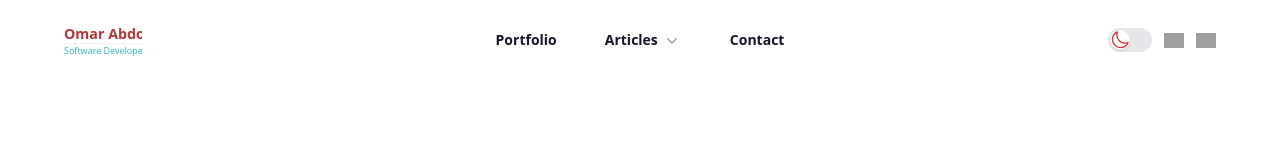
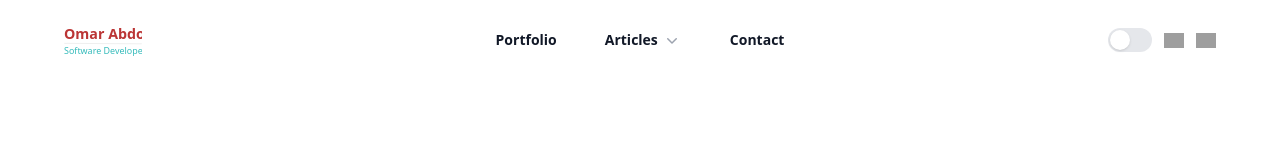
Before and after one commit to OmarAbdo/Omar, a React (Vite) app: page / in a window 1280 px wide. Shown: the top 160 px of the page. Built offline with nearby package versions, Linux system fonts and the light colour scheme; grey boxes are pictures that could not be loaded; a web font is replaced by a local one.

Commit message:
Applying dark theme functionality

```diff
--- a/src/components/common/toggle/toggle.tsx
+++ b/src/components/common/toggle/toggle.tsx
@@ -1,87 +1,35 @@
 import React from "react";
 import { Switch } from "@headlessui/react";
+import { useTheme } from "../../../utils/ThemeContext";
 
 interface ToggleProps {
-  onClick?: () => void;
-  toggled: boolean
+  onClick: () => void; // Define the expected function signature
+  toggled: boolean; // Define the expected boolean prop
 }
 
 function classNames(...classes: (string | boolean)[]): string {
   return classes.filter(Boolean).join(" ");
 }
 
-const Toggle: React.FC<ToggleProps> = ({ onClick, toggled }) => {
-  const handleToggleClick = () => {
-    if (onClick) {
-      onClick(); // Call the provided onClick function
-    }
-  };
+const Toggle: React.FC<ToggleProps> = () => {
+  const { theme, toggleTheme } = useTheme();
 
   return (
     <Switch
-      checked={toggled}
-      onChange={handleToggleClick}
+      checked={theme === "dark"}
+      onChange={toggleTheme}
       className={classNames(
-        toggled ? "bg-custom-teal" : "bg-gray-200",
+        theme === "dark" ? "bg-custom-teal" : "bg-gray-200",
         "relative inline-flex h-6 w-11 flex-shrink-0 cursor-pointer rounded-full border-2 border-transparent transition-colors duration-200 ease-in-out"
       )}
     >
-      <span className="sr-only">Use setting</span>
+      <span className="sr-only">Toggle Theme</span>
       <span
         className={classNames(
-          toggled ? "translate-x-5" : "translate-x-0",
+          theme === "dark" ? "translate-x-5" : "translate-x-0",
           "pointer-events-none relative inline-block h-5 w-5 transform rounded-full bg-white shadow ring-0 transition duration-200 ease-in-out"
         )}
-      >
-        <span
-          className={classNames(
-            toggled
-              ? "opacity-0 duration-100 ease-out"
-              : "opacity-100 duration-200 ease-in",
-            "absolute inset-0 flex h-full w-full items-center justify-center transition-opacity"
-          )}
-          aria-hidden="true"
-        >
-          <svg
-            xmlns="http://www.w3.org/2000/svg"
-            fill="none"
-            viewBox="0 0 24 24"
-            strokeWidth={1.5}
-            stroke="currentColor"
-            className="w-6 h-6 text-red-600"
-          >
-            <path
-              strokeLinecap="round"
-              strokeLinejoin="round"
-              d="M21.752 15.002A9.72 9.72 0 0 1 18 15.75c-5.385 0-9.75-4.365-9.75-9.75 0-1.33.266-2.597.748-3.752A9.753 9.753 0 0 0 3 11.25C3 16.635 7.365 21 12.75 21a9.753 9.753 0 0 0 9.002-5.998Z"
-            />
-          </svg>
-        </span>
-        <span
-          className={classNames(
-            toggled
-              ? "opacity-100 duration-200 ease-in"
-              : "opacity-0 duration-100 ease-out",
-            "absolute inset-0 flex h-full w-full items-center justify-center transition-opacity"
-          )}
-          aria-hidden="true"
-        >
-          <svg
-            className="w-6 h-6 text-custom-teal"
-            xmlns="http://www.w3.org/2000/svg"
-            fill="none"
-            viewBox="0 0 24 24"
-            strokeWidth={1.5}
-            stroke="currentColor"
-          >
-            <path
-              strokeLinecap="round"
-              strokeLinejoin="round"
-              d="M12 3v2.25m6.364.386-1.591 1.591M21 12h-2.25m-.386 6.364-1.591-1.591M12 18.75V21m-4.773-4.227-1.591 1.591M5.25 12H3m4.227-4.773L5.636 5.636M15.75 12a3.75 3.75 0 1 1-7.5 0 3.75 3.75 0 0 1 7.5 0Z"
-            />
-          </svg>
-        </span>
-      </span>
+      ></span>
     </Switch>
   );
 };
--- a/src/components/footer/Footer.tsx
+++ b/src/components/footer/Footer.tsx
@@ -1,11 +1,11 @@
 // import { useTranslation } from "react-i18next";
-import { navigation } from "./Footer.data"
+import { navigation } from "./Footer.data";
 
 const Footer: React.FC = () => {
   // const { t } = useTranslation();
 
   return (
-    <footer className="bg-white" aria-labelledby="footer-heading">
+    <footer aria-labelledby="footer-heading">
       <h2 id="footer-heading" className="sr-only">
         Footer
       </h2>
--- a/src/components/header/Header.tsx
+++ b/src/components/header/Header.tsx
@@ -16,12 +16,11 @@ const Header: React.FC = () => {
 
   const handleToggle = () => {
     setIsToggled(!isToggled);
-    console.log("This toggle will activate dark mode in the future");
   };
 
 
   return (
-    <header className="bg-white ">
+    <header >
       <nav
         className="mx-auto flex max-w-7xl items-center justify-between p-6 lg:px-8"
         aria-label="Global"
--- a/src/components/service/Service.tsx
+++ b/src/components/service/Service.tsx
@@ -29,7 +29,7 @@ const Service: React.FC = () => {
               </div>
               <div className="max-w-xl">
                 <div className="group relative py-5 pl-10 pr-20">
-                  <h3 className="mt-5 text-25xl font-thin leading-6 text-gray-900 group-hover:text-gray-600">
+                  <h3 className="mt-5 text-25xl font-thin leading-6 text-gray-900 ">
                     {t(serviceItem.title)}
                   </h3>
                   <p className="mt-5 line-clamp-4 text-sm leading-6 text-gray-600">
--- a/src/layouts/default/Layout.tsx
+++ b/src/layouts/default/Layout.tsx
@@ -1,15 +1,17 @@
-// Layout.tsx
 import React from "react";
 import Header from "../../components/header/Header";
 import Footer from "../../components/footer/Footer";
+import { useTheme } from "../../utils/ThemeContext";
 
 type LayoutProps = {
   children: React.ReactNode;
 };
 
 const Layout: React.FC<LayoutProps> = ({ children }) => {
+  const { theme } = useTheme();
+
   return (
-    <div className="mx-auto max-w-8xl px-4 sm:px-6 lg:px-8">
+    <div className={`mx-auto max-w-8xl px-4 sm:px-6 lg:px-8 ${theme}`}>
       <Header />
       <div className="mx-auto max-w-7xl">{children}</div>
       <Footer />
--- a/src/main.tsx
+++ b/src/main.tsx
@@ -1,11 +1,14 @@
-import React from 'react'
-import ReactDOM from 'react-dom/client'
-import App from './App.tsx'
-import './tailwind.css';
+import React from "react";
+import ReactDOM from "react-dom/client";
+import App from "./App.tsx";
+import { ThemeProvider } from "./utils/ThemeContext";
+import "./tailwind.css";
 import "./i18n";
 
-ReactDOM.createRoot(document.getElementById('root')!).render(
+ReactDOM.createRoot(document.getElementById("root")!).render(
   <React.StrictMode>
-    <App />
-  </React.StrictMode>,
-)
+    <ThemeProvider>
+      <App />
+    </ThemeProvider>
+  </React.StrictMode>
+);
--- /dev/null
+++ b/src/utils/ThemeContext.tsx
@@ -0,0 +1,35 @@
+import React, { createContext, useContext, useState } from "react";
+
+type ThemeContextType = {
+  theme: "light" | "dark";
+  toggleTheme: () => void;
+};
+
+const ThemeContext = createContext<ThemeContextType | undefined>(undefined);
+
+export const ThemeProvider: React.FC<{ children: React.ReactNode }> = ({
+  children,
+}) => {
+  const [theme, setTheme] = useState<"light" | "dark">(
+    localStorage.getItem("theme") === "dark" ? "dark" : "light"
+  );
+
+  const toggleTheme = () => {
+    const newTheme = theme === "light" ? "dark" : "light";
+    setTheme(newTheme);
+    localStorage.setItem("theme", newTheme);
+    document.documentElement.className = newTheme;
+  };
+
+  return (
+    <ThemeContext.Provider value={{ theme, toggleTheme }}>
+      {children}
+    </ThemeContext.Provider>
+  );
+};
+
+export const useTheme = () => {
+  const context = useContext(ThemeContext);
+  if (!context) throw new Error("useTheme must be used within a ThemeProvider");
+  return context;
+};
--- a/tailwind.config.js
+++ b/tailwind.config.js
@@ -9,7 +9,7 @@ export default {
     "./src/**/*.ts",
     "./src/**/*.tsx",
   ],
-  darkMode: "media", // 'media' or 'class'
+  darkMode: "class", // 'media' or 'class'
   theme: {
     extend: {
       colors: {
```
